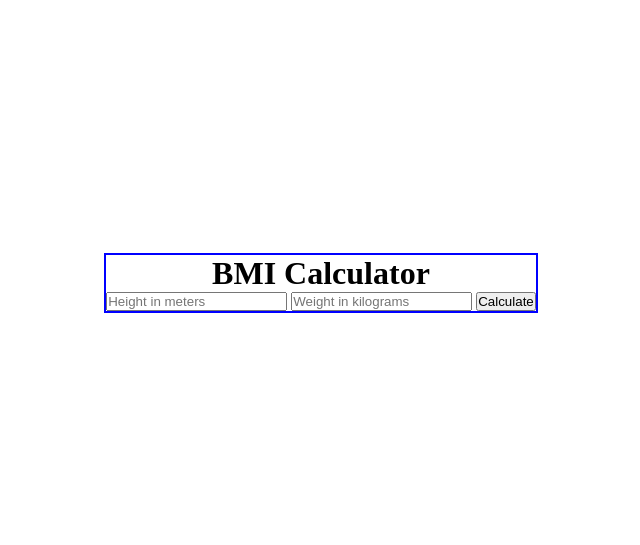
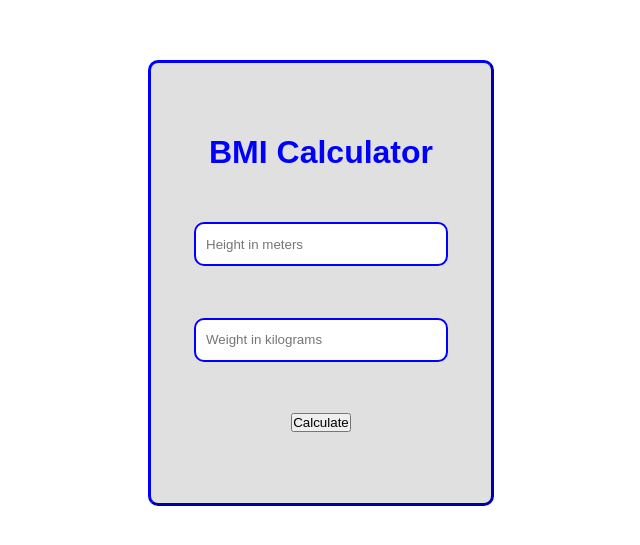
Before and after one commit to mhuzaifa360/classTask06-BMI-CALCULATOR, a plain HTML site: page index.html in a window 1280 px wide. Shown: the part 117-662 px from the top of the page, without its empty margins (319-959 px from the left). Drawn offline with Linux system fonts and the light colour scheme.

Commit message:
add css for input and forms like color padding

```diff
--- a/index.html
+++ b/index.html
@@ -8,6 +8,7 @@
         *{
             margin: 0;
             padding: 0;
+            font-family: Arial, Helvetica, sans-serif;
         }
         body{
             display: flex;
@@ -16,25 +17,48 @@
             height: 100vh;
         }
         .container{
+            width: 300px;
+            height: 400px;
             display: flex;
-            justify-content: center;
+            justify-content: space-evenly;
             align-items: center;
             flex-direction: column;
+            border: 3px outset blue;
+            border-radius: 10px;
+            padding: 20px;
+            background: #e1e0e0;
+        }
+        form{
+            color: blue;
+            width: 100%;
+            height: 100%;
+            /* background: #f4caca; */
+            display: flex;
+            align-items: center;
+
+            justify-content: space-evenly;
+            flex-direction: column;
+        }
+        input{
+            width: 80%;
+            height: 40px;
             border: 2px solid blue;
+            border-radius: 10px;
+            padding-left: 10px;
         }
     </style>
 </head>
 <body>
     <div class="container">
-        <h1>BMI Calculator</h1>
         <form id="input-form">
+            <h1>BMI Calculator</h1>
 
             <input type="number"  id="input-height" placeholder="Height in meters">
 
             <input type="number"  id="input-weight" placeholder="Weight in kilograms">
 
 
-            <input type="button" value="Calculate" id="calculate-button" onclick="calculateBMI()" >
+            <button id="calculate-button" onclick="calculateBMI()"> Calculate</button>
         </form>
 
         <h2 id="output-display"></h2>
```
